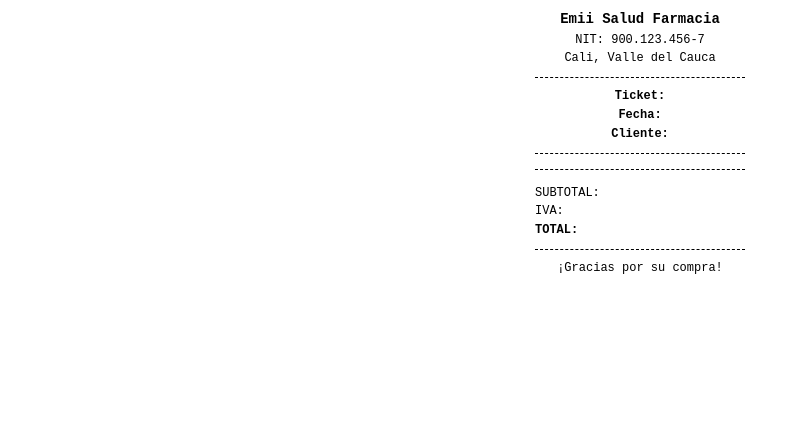
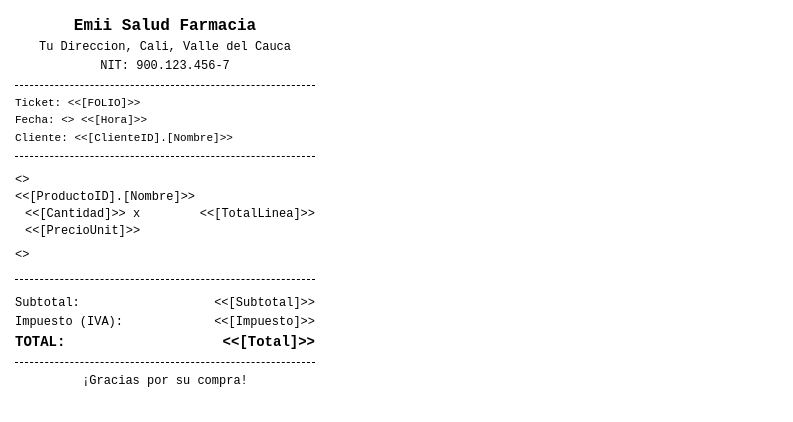
Before and after one commit to Appsheet-jm456/EmiiSaludTikect, a plain HTML site: page index.html in a window 1280 px wide. Shown: the whole page, without its empty margins (0-793 px from the left). Drawn offline with Linux system fonts and the light colour scheme.

Commit message:
Update index.html

```diff
--- a/index.html
+++ b/index.html
@@ -1,131 +1,60 @@
 <!DOCTYPE html>
-<html lang="es">
+<html>
 <head>
-    <meta charset="UTF-8">
-    <meta name="viewport" content="width=device-width, initial-scale=1.0">
-    <title>Ticket de Venta</title>
+    <title>Ticket de Venta - Emii Salud</title>
     <style>
-        /* --- ESTILOS CSS PARA IMPRESORA TÉRMICA DE 58mm --- */
-        body {
-            font-family: 'Courier New', Courier, monospace;
-            font-size: 12px;
-            line-height: 1.4;
-            margin: 0;
-            padding: 0;
-            background-color: #fff;
-        }
-        .ticket {
-            width: 210px; /* Ancho aproximado para 58mm */
-            margin: 0 auto;
-            padding: 10px;
-        }
-        .header, .footer {
-            text-align: center;
-        }
-        .header h2 {
-            margin: 0;
-            font-size: 14px;
-        }
-        .header p, .footer p {
-            margin: 2px 0;
-        }
-        .item-list {
-            margin: 15px 0;
-        }
-        .item {
-            margin-bottom: 5px;
-        }
-        .item .item-line-2 {
-            display: flex;
-            justify-content: space-between;
-        }
-        .totals {
-            margin-top: 15px;
-        }
-        .totals p {
-            display: flex;
-            justify-content: space-between;
-            margin: 2px 0;
-        }
-        .totals p span:first-child {
-            text-align: left;
-        }
-        .totals p span:last-child {
-            text-align: right;
-        }
-        hr {
-            border: none;
-            border-top: 1px dashed #000;
-            margin: 10px 0;
-        }
+        body { font-family: 'Courier New', Courier, monospace; font-size: 12px; line-height: 1.4; color: #000; margin: 0; padding: 0; }
+        .ticket-box { width: 300px; padding: 15px; }
+        .header, .footer { text-align: center; }
+        .header h2 { margin: 0; font-size: 16px; }
+        .header p, .footer p { margin: 2px 0; }
+        .info p { margin: 2px 0; font-size: 11px; }
+        .item-list { margin: 15px 0; }
+        .item { margin-bottom: 8px; }
+        .item-line-2 { display: flex; justify-content: space-between; padding-left: 10px; }
+        .totals { margin-top: 15px; }
+        .totals p { display: flex; justify-content: space-between; margin: 2px 0; }
+        .totals .total-final p { font-weight: bold; font-size: 14px; }
+        hr { border: none; border-top: 1px dashed #000; margin: 10px 0; }
     </style>
 </head>
 <body>
-
-    <div class="ticket">
+    <div class="ticket-box">
         <div class="header">
             <h2>Emii Salud Farmacia</h2>
+            <p>Tu Direccion, Cali, Valle del Cauca</p>
             <p>NIT: 900.123.456-7</p>
-            <p>Cali, Valle del Cauca</p>
-            <hr>
-            <p><strong>Ticket:</strong> <span id="ticket-id"></span></p>
-            <p><strong>Fecha:</strong> <span id="fecha"></span></p>
-            <p><strong>Cliente:</strong> <span id="cliente"></span></p>
-            <hr>
         </div>
-
-        <div class="item-list" id="lista-items">
+        <hr>
+        <div class="info">
+            <p>Ticket: <<[FOLIO]>></p>
+            <p>Fecha: <<TEXT([Fecha], "DD/MM/YY")>> <<[Hora]>></p>
+            <p>Cliente: <<[ClienteID].[Nombre]>></p>
+        </div>
+        <hr>
+        <div class="item-list">
+            <<Start: [Related Detalle Ventas]>>
+            <div class="item">
+                <div class="item-line-1"><<[ProductoID].[Nombre]>></div>
+                <div class="item-line-2">
+                    <span><<[Cantidad]>> x <<[PrecioUnit]>></span>
+                    <span><<[TotalLinea]>></span>
+                </div>
             </div>
-
+            <<End>>
+        </div>
         <hr>
         <div class="totals">
-            <p><span>SUBTOTAL:</span> <span id="subtotal"></span></p>
-            <p><span>IVA:</span> <span id="iva"></span></p>
-            <p><strong><span>TOTAL:</span> <span id="total"></span></strong></p>
+            <p><span>Subtotal:</span> <span><<[Subtotal]>></span></p>
+            <p><span>Impuesto (IVA):</span> <span><<[Impuesto]>></span></p>
+            <div class="total-final">
+                <p><span>TOTAL:</span> <span><<[Total]>></span></p>
+            </div>
         </div>
-
         <div class="footer">
             <hr>
             <p>¡Gracias por su compra!</p>
         </div>
     </div>
-
-    <script>
-        // --- LÓGICA JAVASCRIPT ADAPTADA ---
-        window.onload = function() {
-            const params = new URLSearchParams(window.location.search);
-
-            // Llenar datos del encabezado
-            document.getElementById('ticket-id').innerText = params.get('ticket_id');
-            document.getElementById('fecha').innerText = params.get('fecha');
-            document.getElementById('cliente').innerText = params.get('cliente');
-            document.getElementById('subtotal').innerText = params.get('subtotal');
-            document.getElementById('iva').innerText = params.get('iva');
-            document.getElementById('total').innerText = params.get('total');
-
-            // Procesar las listas de productos
-            const cantidades = params.get('cantidades').split(',');
-            const descripciones = params.get('descripciones').split(',');
-            const precios = params.get('precios').split(',');
-            const subtotales = params.get('subtotales').split(',');
-
-            const divListaItems = document.getElementById('lista-items');
-            let itemsHTML = '';
-
-            // Crear el HTML para cada producto
-            for (let i = 0; i < descripciones.length; i++) {
-                let item = `<div class="item">
-                                <div class="item-line-1">${descripciones[i]}</div>
-                                <div class="item-line-2">
-                                    <span>${cantidades[i]} x ${precios[i]}</span>
-                                    <span>${subtotales[i]}</span>
-                                </div>
-                            </div>`;
-                itemsHTML += item;
-            }
-            divListaItems.innerHTML = itemsHTML;
-        };
-    </script>
-
 </body>
 </html>
```
